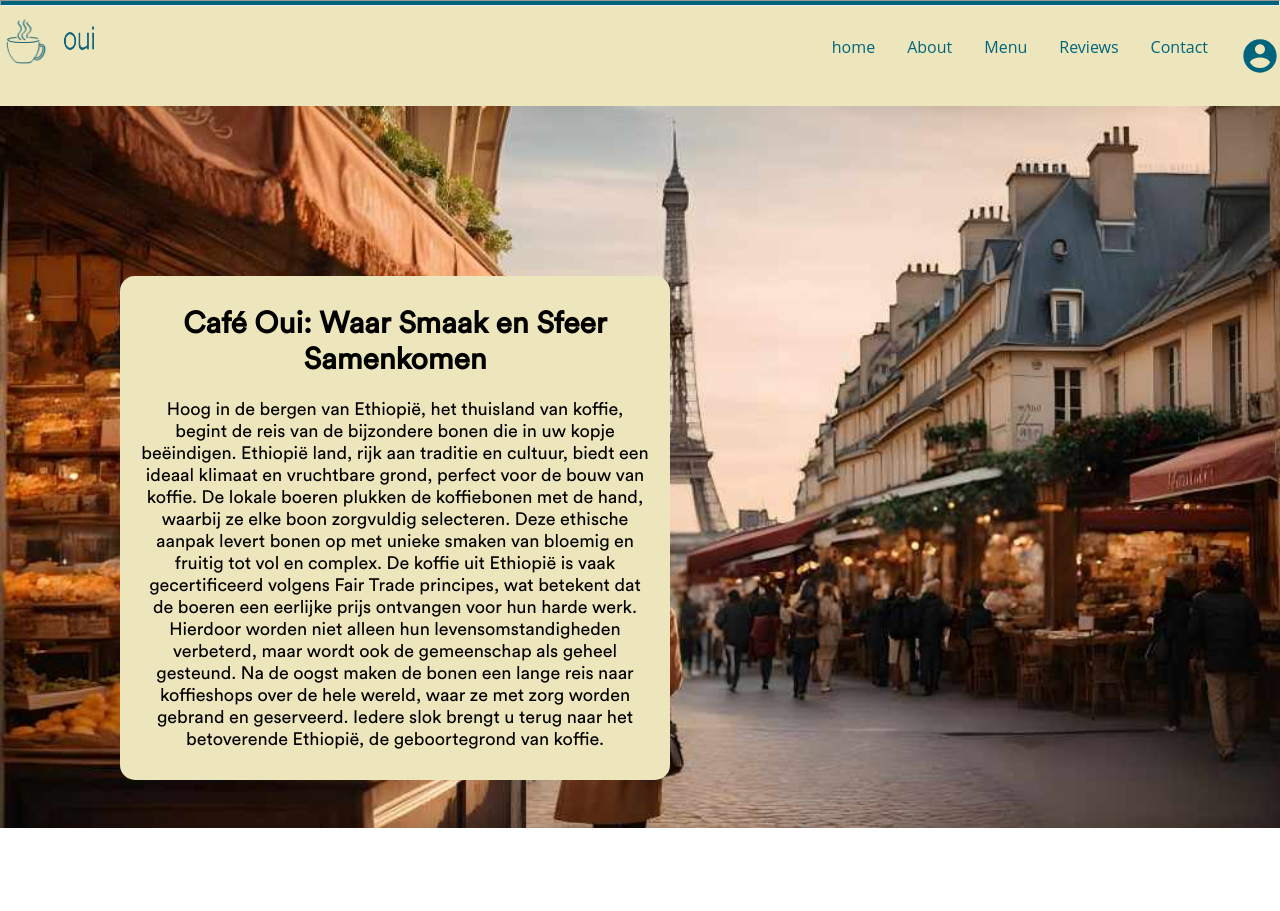
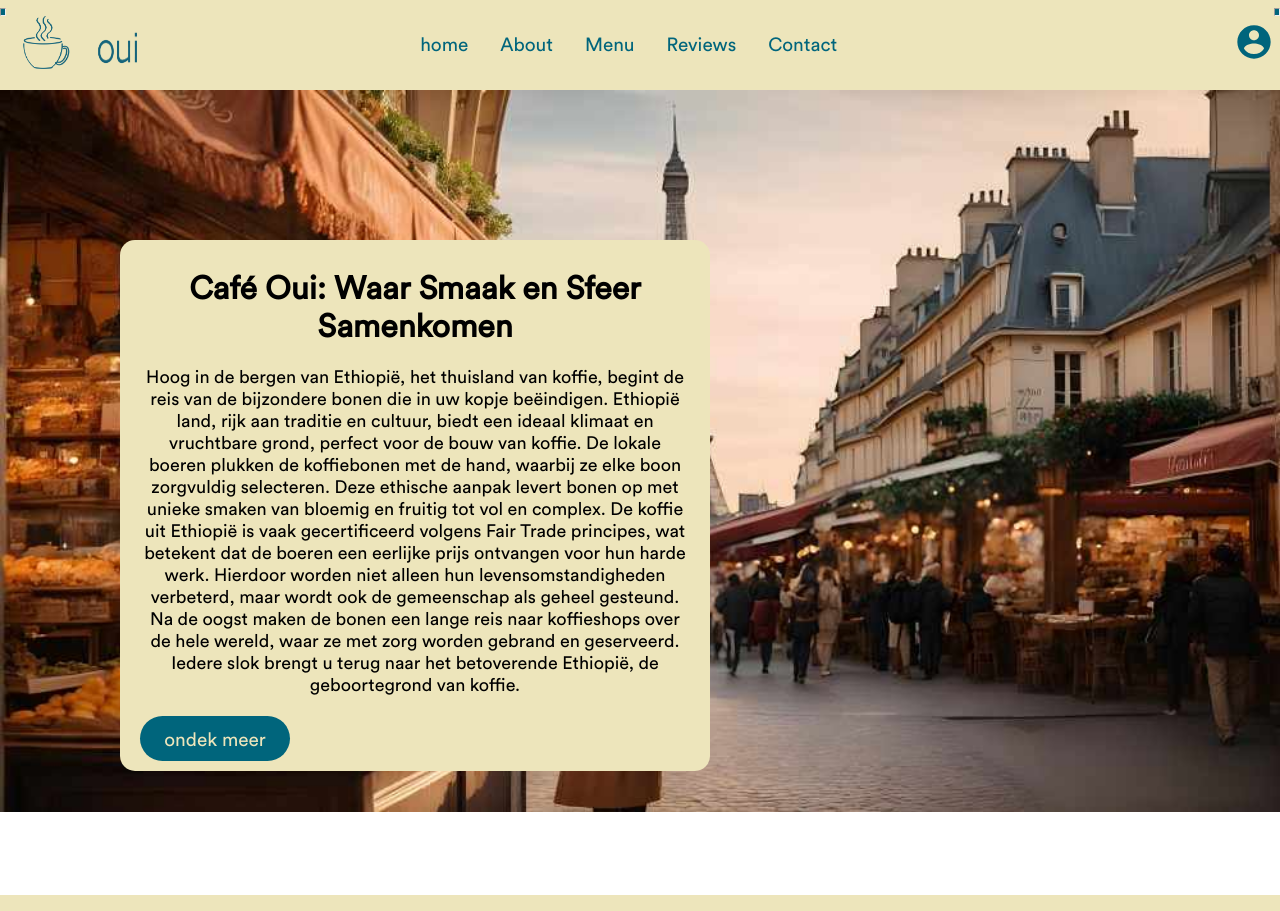
Before and after one commit to StefanSpitse4pm/OUI, a PHP site: page /html/Frontpage.html in a window 1280 px wide. Run offline with PHP 8.4, Linux system fonts and the light colour scheme.

Commit message:
homepagina box ingevoegd en goed geplaatst, nav bar probleem gefixed

```diff
--- a/css/frontpage.css
+++ b/css/frontpage.css
@@ -5,8 +5,9 @@
     --red: #95261F;
 }
 
-*{
+body{
     margin: 0;
+    width: 100%;
     padding: 0;
     box-sizing: border-box;
     font-family: 'Open Sans', sans-serif;
@@ -24,41 +25,72 @@
 
 header
 {
-    width: auto;
-    height: 100vh;
-    background-color: var(--yellow);
+    width: 100%;
+    height: auto;
+    position: relative;
 }
 
 .oui_koffie
 {
-    width: 50px;
-    height: 50px;
+    width: 60px;
+    height: 60px;
 }
 
 .oui_logo
 {
-    width: 50px;
-    height: 50px;
+    width: 65px;
+    height: 65px;
+    position: absolute;
+    top: 19px;
+    left: 85px;
 }
 
 .login-logo
 {
     width: 40px;
     height: 40px;
+}
+
+.page_logo
+{
+    display: flex;
+    justify-content: space-around;
+    width: 150px;
     align-items: center;
 }
 
 .homepage_foto
 {
     width: 100%;
-    height: 100%;
-    margin: 0;
+    overflow: hidden;
+}
+
+.nav_line_top
+{
+    padding: 2px;
+    height: 2px;
+    width: 100%
+    border-radius: 10%;
+    justify-content: center;
+    background-color: var(--blue);
+}
+
+.nav_line_bottom
+{
+    height: 2px;
+    padding: 2px;
+    position: relative;
+    background-color: var(--blue);
 }
 
 ul
 {
-    margin-top: 20px;
-    list-style: none;
+    display: flex;
+    margin-left: 25%;
+    gap: 2rem;
+    align-items: center;
+    justify-content: center;
+    list-style-type: none;
     padding: 0;
 }
 
@@ -68,11 +100,20 @@ li
     max-height: 100%;
 }
 
+.Login_foto_container
+{
+    display: flex;
+    margin-left: 31%;
+    padding: 0;
+    align-items: center;
+}
+
 a
 {
     text-decoration: none;
     color: var(--blue);
-    font-size: 1rem;
+    font-size: 19px;
+    font-family: "Circular", "Caveat", sans-serif;
 }
 
 a:hover
@@ -80,36 +121,23 @@ a:hover
     color: var(--red);
 }
 
-.navbar
+nav
 {
     width: 100%;
-    height: 60px;
-    max-width: 1400px;
+    height: 90px;
     display: flex;
-    justify-content: center;
     overflow: hidden;
     position: fixed;
-    margin-top: 10px;
-    justify-content: space-between;
+    background-color: var(--yellow);
+    z-index: 10;
+    margin-right: 0;
 }
 
-.link
-{
-    display: flex;
-    gap: 2rem;
-}
-
-hr
-{
-    padding: 2px;
-    background-color: var(--blue);
-}
-
-.homepage
+.homepage_box
 {
     width: 100vw;
     height: 100vh;
-    margin-top: 100px;
+    margin-top: 90px;
     position: relative;
     display: inline-block;
 }
@@ -121,35 +149,48 @@ hr
     height: auto;
 }
 
-.homepage_text
+.homepage_content
 {
     position: absolute;
+    top: 130px;
+    left: 100px;
     width: 550px;
     height: auto;
     background-color: var(--yellow);
     color: black;
-    color: var(--yellow);
     padding: 10px 20px;
     font-size: 20px;
     text-align: center;
-    top: 150px;
-    left: 100px;
     border-radius: 15px;
     margin: 20px;
 }
 
-.titel
+.home_titel
 {
     color: black;
-    font-size: 30px;
+    font-size: 32px;
     font-family: "Circular", "Caveat", sans-serif;
     margin: 20px;
 }
 
-.al1
+.home_text
 {
     color: black;
     font-size: 18px;
     font-family: "Circular", "Caveat", sans-serif;
     margin-bottom: 20px;
 }
+
+.ondek_meer
+{
+    width: 150px;
+    height: 45px;
+    border-radius: 25px;
+    align-content: center;
+    background-color: var(--blue);
+}
+
+.ondek_meer_text
+{
+    color: var(--yellow);
+}
--- a/html/Frontpage.html
+++ b/html/Frontpage.html
@@ -8,8 +8,8 @@
 </head>
 <body>
     <header>
-        <hr class="top_line">
-        <div class="navbar">
+        <nav>
+            <hr class="nav_line_top">
             <div class="page_logo">
                 <a href="Frontpage.html">
                     <img class="oui_koffie" src="../Img/illustrations_blue green_coffee.png" alt="coffie logo">
@@ -24,17 +24,19 @@
                 <li><a href="menu">Menu</a></li>
                 <li><a href="reviews">Reviews</a></li>
                 <li><a href="contact">Contact</a></li>
-                <li>
+            </ul>
+
+            <div class="Login_foto_container">
                 <a href="loginPage.html"><img class="login-logo" src="../img/login-logo.svg" alt="login-logo"></a>
-                </li>
-            </ul>
             </div>
-
-        <div class="homepage">
+            <hr class="nav_line_bottom">
+        </nav>
+    </header>
+    <div class="homepage_box">
         <img class="homepage_foto" src="../img/homepage-foto.jpeg" alt="homepage-foto">
-                <div class="homepage_text">
-                    <h2 class="titel">Café Oui: Waar Smaak en Sfeer Samenkomen</h2>
-                    <p class="al1">Hoog in de bergen van Ethiopië, het thuisland van koffie, begint de reis van
+            <div class="homepage_content">
+                <h2 class="home_titel">Café Oui: Waar Smaak en Sfeer Samenkomen</h2>
+                <p class="home_text">Hoog in de bergen van Ethiopië, het thuisland van koffie, begint de reis van
                 de bijzondere bonen die in uw kopje beëindigen. Ethiopië land, rijk aan traditie
                 en cultuur, biedt een ideaal klimaat en vruchtbare grond, perfect voor de
                 bouw van koffie. De lokale boeren plukken de koffiebonen met de hand, waarbij
@@ -49,8 +51,11 @@
                 gebrand en geserveerd. Iedere slok brengt u terug naar het betoverende
                 Ethiopië, de geboortegrond van koffie.
                 </p>
+
+                <div class="ondek_meer">
+                    <a class="ondek_meer_text" href="ondek meer">ondek meer</a>
                 </div>
             </div>
-    </header>
+    </div>
 </body>
 </html>
```
Lines whose indentation alone changed are shown as unchanged.
